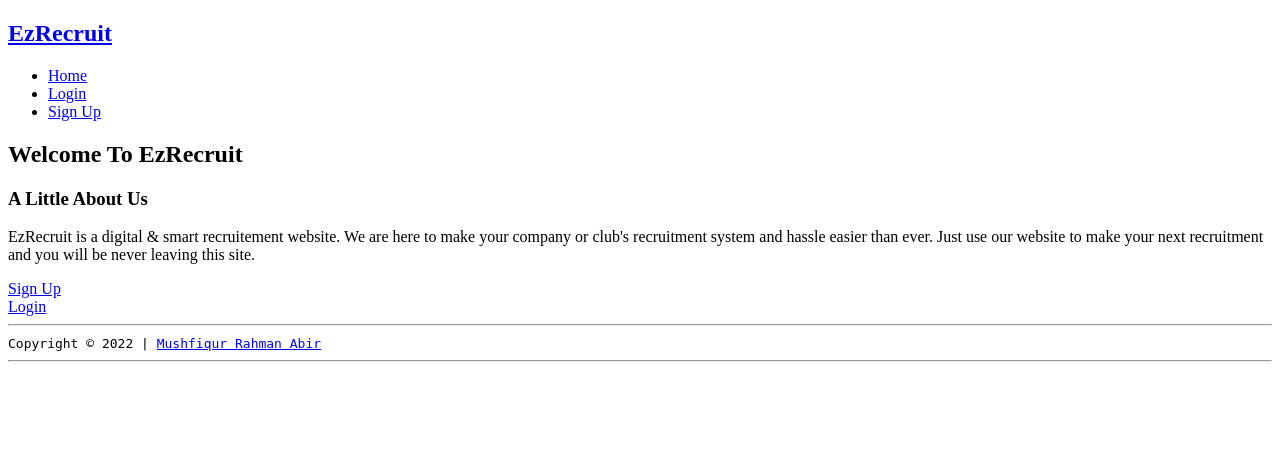
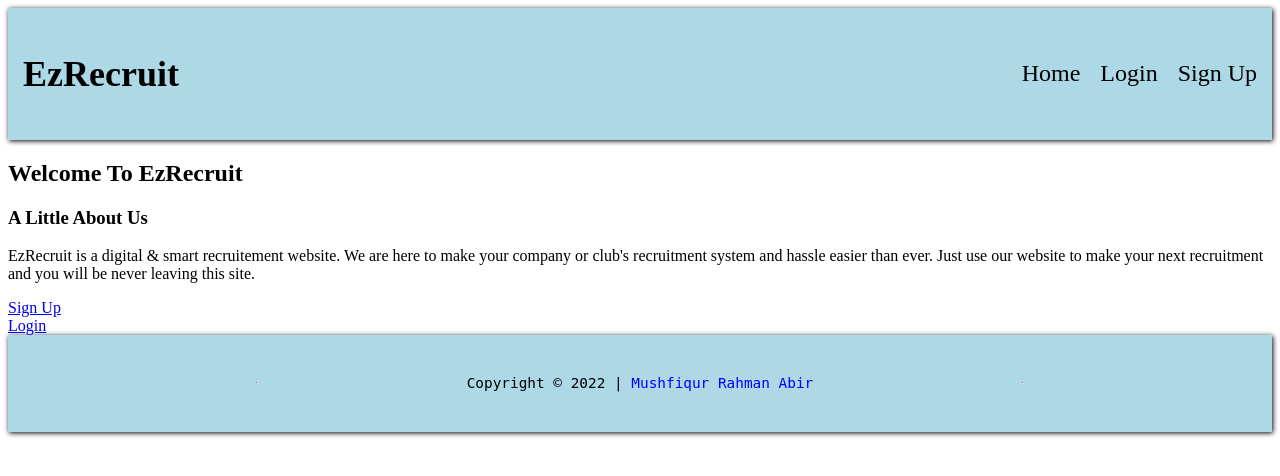
Before and after one commit to Abir-Tx/EzRecruit, a PHP site: page / in a window 1280 px wide. Shown: the top 476 px of the page. Run offline with PHP 8.4, Linux system fonts and the light colour scheme.

Commit message:
Add styles for header and footer in a commons scss/css file
Signed-off-by: Abir-Tx <28858998+Abir-Tx@users.noreply.github.com>

```diff
--- a/view/index.php
+++ b/view/index.php
@@ -6,6 +6,8 @@
 	<meta http-equiv="X-UA-Compatible" content="IE=edge">
 	<meta name="viewport" content="width=device-width, initial-scale=1.0">
 	<title>Home | EzRecruit</title>
+	<!-- Styles -->
+	<link rel="stylesheet" href="./styles/css/commons.css">
 </head>
 
 <body>
--- /dev/null
+++ b/view/styles/css/commons.css
@@ -0,0 +1,59 @@
+nav {
+  display: flex;
+  justify-content: space-between;
+  align-items: center;
+  padding: 15px;
+  text-align: center;
+  background-color: var(--header, lightblue);
+  font-size: 1.5rem;
+  transition: 0.3s ease-in;
+  box-shadow: 1px 1px 5px;
+}
+nav a {
+  text-decoration: none;
+  color: inherit;
+  transition: 0.3s ease-in-out;
+}
+nav a:hover {
+  color: white;
+}
+nav ul {
+  display: flex;
+  flex-direction: row;
+  justify-content: center;
+  list-style: none;
+}
+nav ul li {
+  margin-left: 20px;
+}
+nav ul li a {
+  text-decoration: none;
+  color: var(--primary, black);
+  transition: 0.2s ease-in-out;
+}
+nav ul li a:hover {
+  color: var(--background, white);
+}
+nav ul li:hover {
+  font-weight: normal;
+}
+
+footer {
+  display: flex;
+  justify-content: space-between;
+  align-items: center;
+  padding: 40px;
+  text-align: center;
+  background-color: var(--header, lightblue);
+  font-size: 0.9rem;
+  transition: 0.3s ease-in;
+  box-shadow: 1px 1px 5px;
+}
+footer a {
+  text-decoration: none;
+  color: blue;
+  transition: 0.3s ease-in;
+}
+footer a:hover {
+  color: red;
+}/*# sourceMappingURL=commons.css.map */
--- /dev/null
+++ b/view/styles/scss/commons.scss
@@ -0,0 +1,64 @@
+// Header
+nav {
+  display: flex;
+  justify-content: space-between;
+  align-items: center;
+  padding: 15px;
+  text-align: center;
+  background-color: var(--header, lightblue);
+  font-size: 1.5rem;
+  transition: 0.3s ease-in;
+  a {
+    text-decoration: none;
+    color: inherit;
+    transition: 0.3s ease-in-out;
+    &:hover {
+      color: white;
+    }
+  }
+
+  box-shadow: 1px 1px 5px;
+  ul {
+    display: flex;
+    flex-direction: row;
+    justify-content: center;
+    list-style: none;
+
+    li {
+      margin-left: 20px;
+      a {
+        text-decoration: none;
+        color: var(--primary, black);
+        transition: 0.2s ease-in-out;
+        &:hover {
+          color: var(--background, white);
+        }
+      }
+      &:hover {
+        font-weight: normal;
+      }
+    }
+  }
+}
+
+// Footer
+footer {
+  display: flex;
+  justify-content: space-between;
+  align-items: center;
+  padding: 40px;
+  text-align: center;
+  background-color: var(--header, lightblue);
+  font-size: 0.9rem;
+  transition: 0.3s ease-in;
+
+  box-shadow: 1px 1px 5px;
+  a {
+    text-decoration: none;
+    color: blue;
+    transition: 0.3s ease-in;
+    &:hover {
+      color: red;
+    }
+  }
+}
```
Also changed, not shown: 1 other file.
